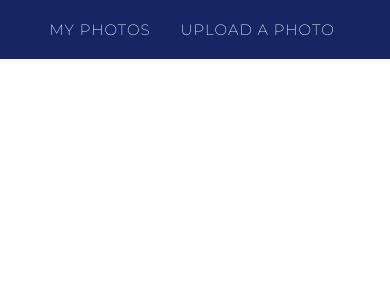
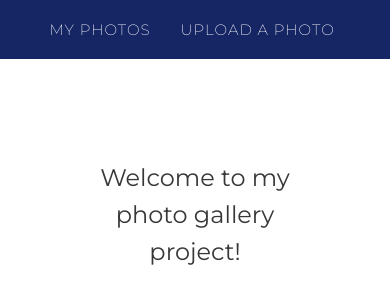
Before and after one commit to innaponomareva/gallery_react_firebase, a React (Create React App) app: page /#/ in a window 390 px wide. Shown: the top 304 px of the page. Built offline with nearby package versions, Linux system fonts and the light colour scheme; no server answers.

Commit message:
add Start page

```diff
--- a/src/App.js
+++ b/src/App.js
@@ -4,6 +4,7 @@ import Navigation from './components/Navigation';
 import VerticalList from './components/VerticalList';
 import FilteredPhotos from './pages/FilteredPhotos';
 import MyPhotos from './pages/MyPhotos';
+import Start from './pages/Start';
 import UploadPhoto from './pages/UploadPhoto';
 
 
@@ -19,6 +20,7 @@ function App() {
           <Route path="/upload" exact component={UploadPhoto} />
           <Route path="/myphotos/:id" component={FilteredPhotos} />
           <Route path="/myphotos" exact component={MyPhotos} />
+          <Route path="/" exact component={Start} />
         </Switch>
       </div>
     </div>
--- a/src/css/index.css
+++ b/src/css/index.css
@@ -28,6 +28,14 @@
   font-size: 18px;
   color: rgb(55, 55, 55);
 }
+.start-text {
+  width: fit-content;
+  margin: 80px auto 0;
+  font-size: 25px;
+  line-height: 2.3rem;
+  text-align: center;
+  color: rgb(55, 55, 55);
+}
 ::placeholder { /* Chrome, Firefox, Opera, Safari 10.1+ */
   color: rgb(148, 148, 148);
 }
@@ -38,3 +46,12 @@
 ::-ms-input-placeholder { /* Microsoft Edge */
   color: rgb(148, 148, 148);
 }
+
+
+@media screen and (max-width: 600px){
+  .start-text {
+    font-size: 24px;
+    width: 250px;
+  }
+
+}
--- /dev/null
+++ b/src/pages/Start.js
@@ -0,0 +1,12 @@
+import React from 'react';
+import '../css/index.css'
+
+const Start = () => {
+
+  return (
+    <div className="start-text">Welcome to my photo gallery project!</div>
+  )
+}
+
+
+export default Start;
```
